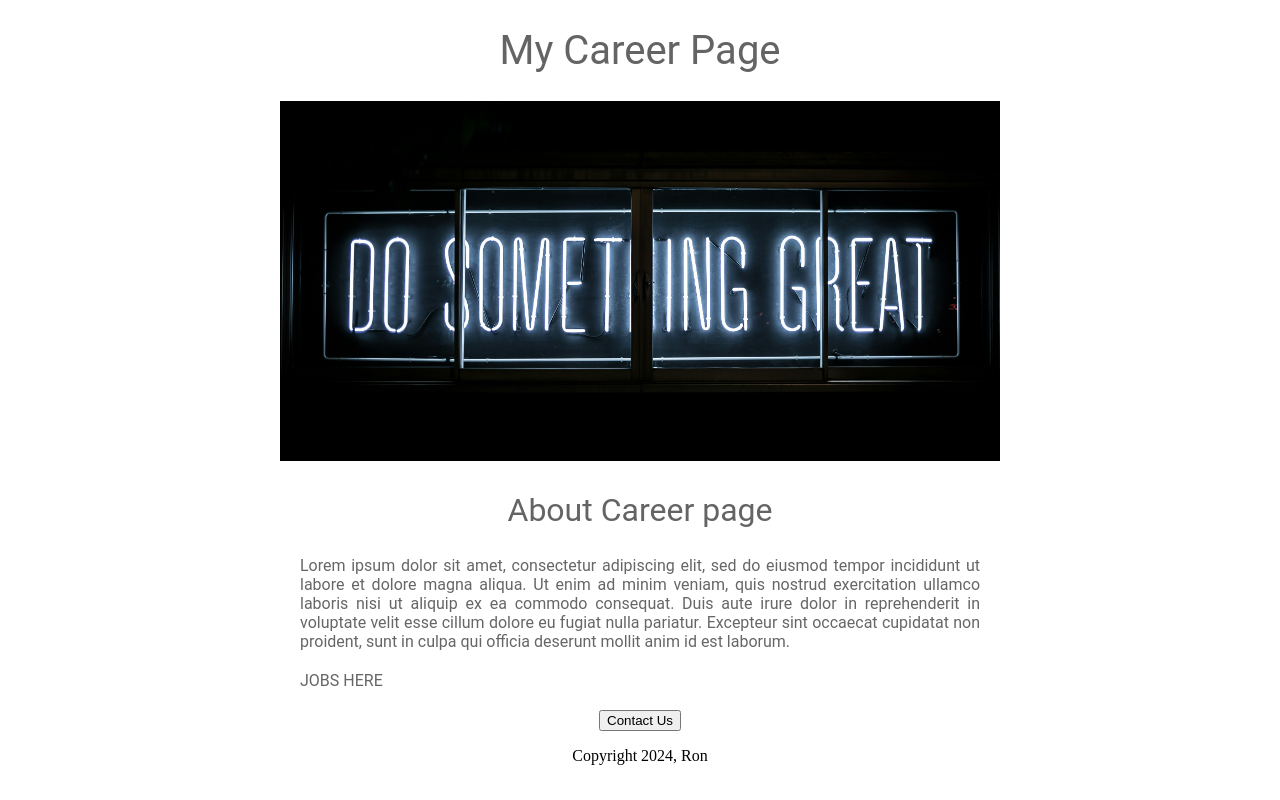
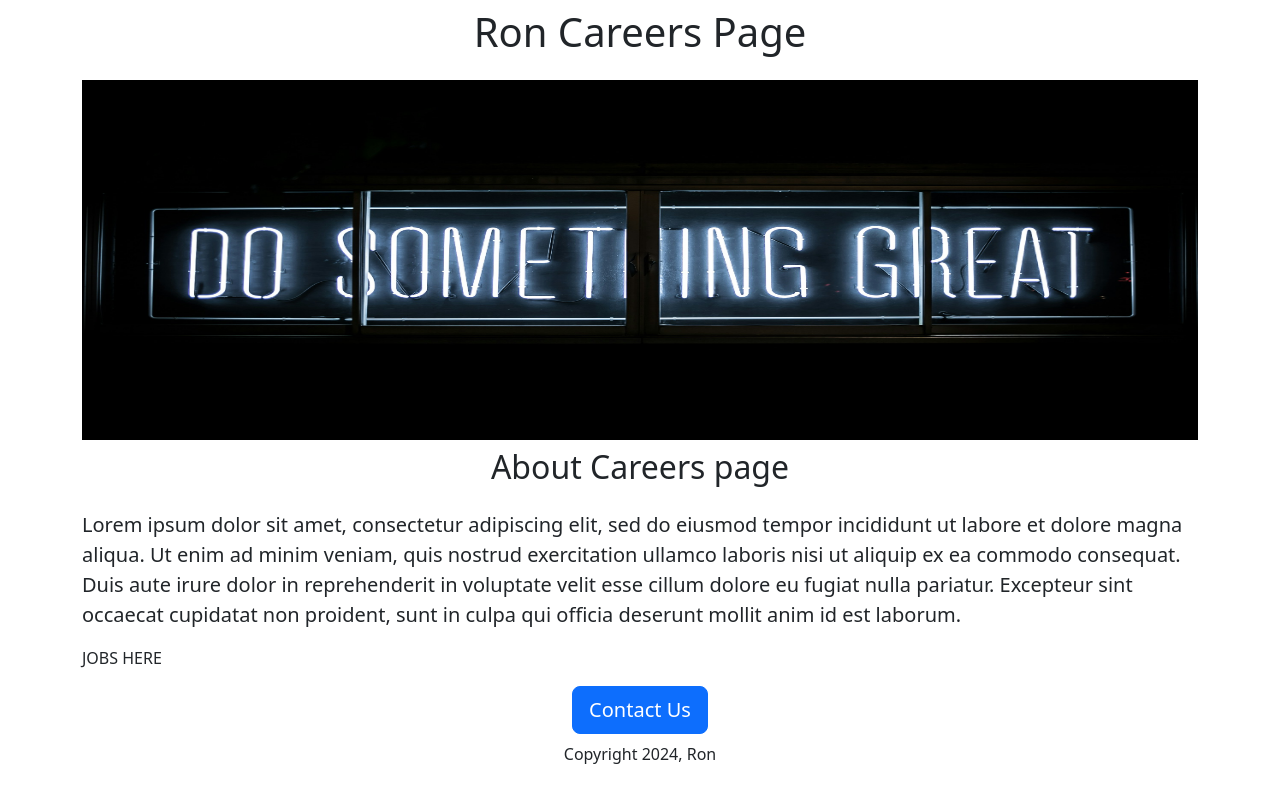
Before and after one commit to RonJo07/Flask-First-PRJCT, a Flask app: page / in a window 1280 px wide. Run offline with Flask 3, Linux system fonts and the light colour scheme.

Commit message:
added bootstrap

```diff
--- a/templates/home.html
+++ b/templates/home.html
@@ -1,54 +1,30 @@
 <!DOCTYPE html>
 <html lang="en">
   <head>
+  <title>Ron Careers Page</title>
+    <meta charset="utf-8">
+    <meta name="viewport" content="width=device-width, initial-scale=1">
+     <link href="https://cdn.jsdelivr.net/npm/bootstrap@5.3.3/dist/css/bootstrap.min.css" rel="stylesheet" integrity="sha384-QWTKZyjpPEjISv5WaRU9OFeRpok6YctnYmDr5pNlyT2bRjXh0JMhjY6hW+ALEwIH" crossorigin="anonymous">
+    <style>
+      #banner{
+        height: 360px;
+        width: 100%;
 
-  <title>My Sample Career Page</title>
-    <style>
-
-      h1 {
-        font-size:40px;
-        font-family:Roboto;
-        font-weight:normal;
-        color: rgb(100,100,100);
-        text-align:center;
       }
-      .bodytext {
-         font-family:Roboto;
-        color: #666;
-        text-align: justify;
-        margin: 20px;
-      }
-      #banner {
-        width: 100%;
-        height: 360px;
-        object-fit: cover;
-      }
-      h2{
-        font-family:Roboto;
-        font-size:32px;
-        color: rgb(100, 100, 100);
-        text-align:center;
-        font-weight:normal;
-      }
-      #container{
-        max-width :720px;
-        margin :0 auto;
-      }
-
     </style>
   </head>
   <body>
-    <div id="container">
-    <h1>My Career Page</h1>
-    <img id="banner" src="https://d0a8e208-9240-44c7-a59d-2c573295371a-00-s1lm7xlrzie0.sisko.replit.dev/static/banner.jpg"  alt="banner">
-<h2>About Career page</h2>
-    <p class="bodytext">
+    <div  class="container">
+    <h1 class="text-center mt-2 mb-4">Ron Careers Page</h1>
+    <img class="img-fluid" id="banner" src="https://d0a8e208-9240-44c7-a59d-2c573295371a-00-s1lm7xlrzie0.sisko.replit.dev/static/banner.jpg"  alt="banner">
+<h2 class="text-center mt-2 mb-4">About Careers page</h2>
+    <p class="lead">
       Lorem ipsum dolor sit amet, consectetur adipiscing elit, sed do eiusmod tempor incididunt ut labore et dolore magna aliqua. Ut enim ad minim veniam, quis nostrud exercitation ullamco laboris nisi ut aliquip ex ea commodo consequat. Duis aute irure dolor in reprehenderit in voluptate velit esse cillum dolore eu fugiat nulla pariatur. Excepteur sint occaecat cupidatat non proident, sunt in culpa qui officia deserunt mollit anim id est laborum.
     </p>
-    <p class="bodytext">JOBS HERE</p>
-      <div style="text-align:center">
-    <button >Contact Us</button>
-        <p>Copyright 2024, Ron </p>
+    <p >JOBS HERE</p>
+      <div class="text-center">
+    <button class="btn btn-primary btn-lg">Contact Us</button>
+        <p class="mt-2 mb-4">Copyright 2024, Ron </p>
       </div>
       </div>
   </body>
```
